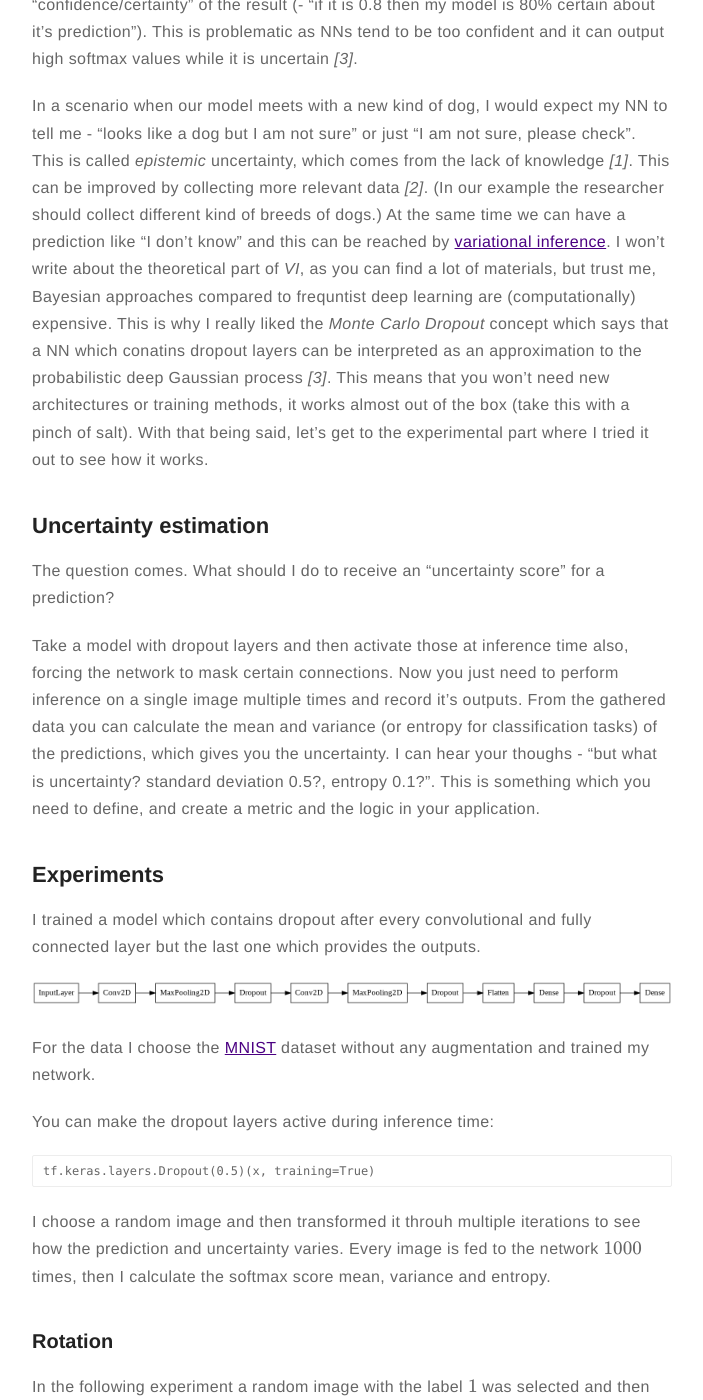
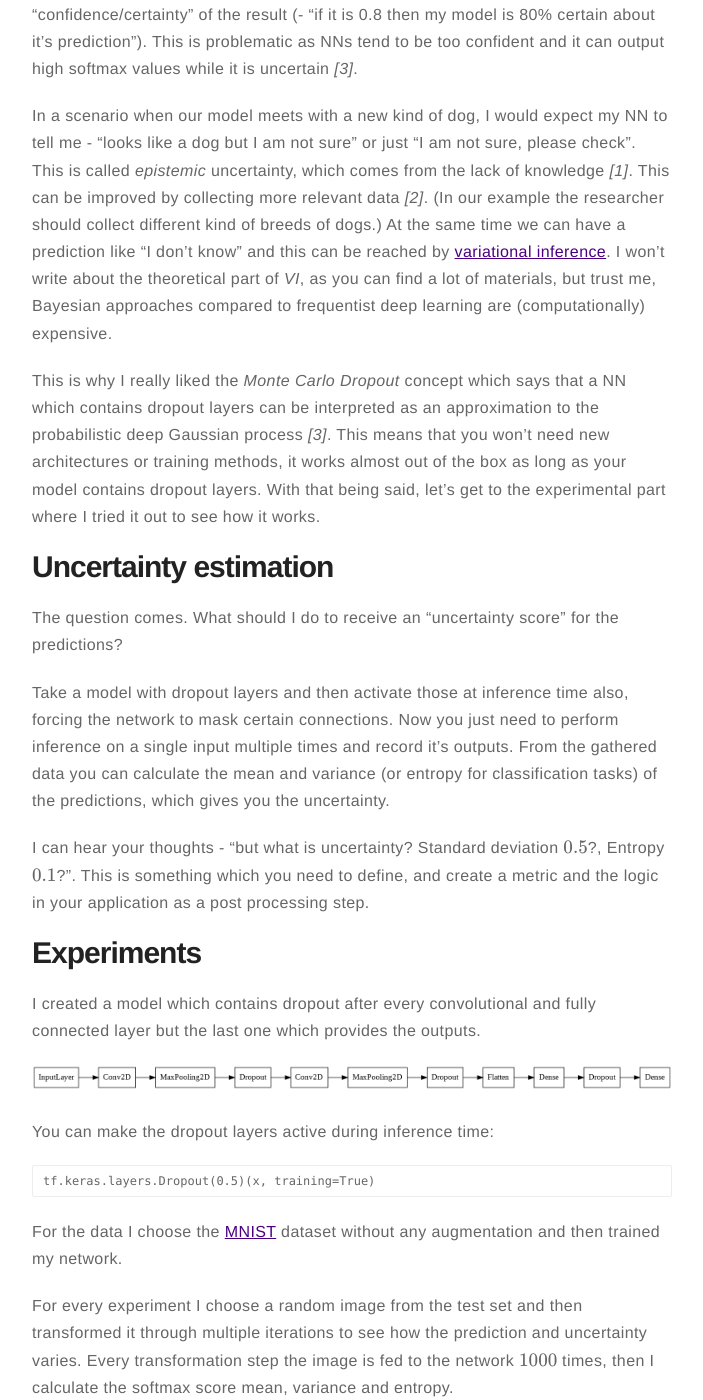
Before and after one commit to gaborvecsei/gaborvecsei.github.io, a Jekyll site: the page built from _posts/2020-02-24-Monte-Carlo-Dropout.md, in a window 1280 px wide and 1400 px high, scrolled down 632 px. Shown: the whole window, without its empty margins (288-991 px from the left). Built offline with Jekyll 4.4.1, drawn with Linux system fonts in a browser that asks for light colours; formulas are drawn with MathJax 3; comment, search, counter and statistics services are not loaded; some of the changed text lies outside the part shown.

Commit message:
MC Dropout post updated

````diff
--- a/_posts/2020-02-24-Monte-Carlo-Dropout.md
+++ b/_posts/2020-02-24-Monte-Carlo-Dropout.md
@@ -10,33 +10,35 @@
 image: ../assets/posts/nonexistent.png
 headerImage: false
 projects: false
-description: "Playing with Monte-Carlo dropout for uncertainty estimation"
+description: "Experiments with Monte-Carlo dropout for uncertainty estimation"
 category: blog
 author: gaborvecsei
 externalLink: false
 ---
 
-## Introduction
+# Introduction
 
-Imagine you created a deep learning model which can classify cats and dogs. You collected various cat images but you could only find sausage dogs for the other class. Your NN is trained and evaluated (reaching pretty nice management compatible KPIs), **production ready** we could say. But after the deployment the NN meets with the first non-sausage dog image, a labrador. What should the model do, what is the proper output? Just think about this for a few seconds.
+Imagine you created a deep learning model which can classify cats and dogs. You collected various cat images but you could only find sausage dogs for the other class. Your NN is trained and evaluated (reaching pretty nice management compatible KPIs), **production ready** we could say. But after the deployment the NN meets with the first non-sausage dog image, a Labrador. What should the model do, what is the proper output? Just think about this for a few seconds.
 
 When you train a classifier the prediction produced by the model is just a label and most probably a softmax score. Some of the people use this softmax score as the "confidence/certainty" of the result (- "if it is 0.8 then my model is 80% certain about it's prediction"). This is problematic as NNs tend to be too confident and it can output high softmax values while it is uncertain *[3]*.
 
-In a scenario when our model meets with a new kind of dog, I would expect my NN to tell me - "looks like a dog but I am not sure" or just "I am not sure, please check". This is called *epistemic* uncertainty, which comes from the lack of knowledge *[1]*. This can be improved by collecting more relevant data *[2]*. (In our example the researcher should collect different kind of breeds of dogs.) At the same time we can have a prediction like "I don't know" and this can be reached by [variational inference](https://en.wikipedia.org/wiki/Variational_Bayesian_methods). I won't write about the theoretical part of *VI*, as you can find a lot of materials, but trust me, Bayesian approaches compared to frequntist deep learning are (computationally) expensive. This is why I really liked the *Monte Carlo Dropout* concept which says that a NN which conatins dropout layers can be interpreted as an approximation to the probabilistic deep Gaussian process *[3]*. This means that you won't need new architectures or training methods, it works almost out of the box (take this with a pinch of salt). With that being said, let's get to the experimental part where I tried it out to see how it works.
+In a scenario when our model meets with a new kind of dog, I would expect my NN to tell me - "looks like a dog but I am not sure" or just "I am not sure, please check". This is called *epistemic* uncertainty, which comes from the lack of knowledge *[1]*. This can be improved by collecting more relevant data *[2]*. (In our example the researcher should collect different kind of breeds of dogs.) At the same time we can have a prediction like "I don't know" and this can be reached by [variational inference](https://en.wikipedia.org/wiki/Variational_Bayesian_methods). I won't write about the theoretical part of *VI*, as you can find a lot of materials, but trust me, Bayesian approaches compared to frequentist deep learning are (computationally) expensive.
 
-## Uncertainty estimation
+This is why I really liked the *Monte Carlo Dropout* concept which says that a NN which contains dropout layers can be interpreted as an approximation to the probabilistic deep Gaussian process *[3]*. This means that you won't need new architectures or training methods, it works almost out of the box as long as your model contains dropout layers. With that being said, let's get to the experimental part where I tried it out to see how it works.
 
-The question comes. What should I do to receive an "uncertainty score" for a prediction?
+# Uncertainty estimation
 
-Take a model with dropout layers and then activate those at inference time also, forcing the network to mask certain connections. Now you just need to perform inference on a single image multiple times and record it's outputs. From the gathered data you can calculate the mean and variance (or entropy for classification tasks) of the predictions, which gives you the uncertainty. I can hear your thoughs - "but what is uncertainty? standard deviation 0.5?, entropy 0.1?". This is something which you need to define, and create a metric and the logic in your application.
+The question comes. What should I do to receive an "uncertainty score" for the predictions?
 
-## Experiments
+Take a model with dropout layers and then activate those at inference time also, forcing the network to mask certain connections. Now you just need to perform inference on a single input multiple times and record it's outputs. From the gathered data you can calculate the mean and variance (or entropy for classification tasks) of the predictions, which gives you the uncertainty.
 
-I trained a model which contains dropout after every convolutional and fully connected layer but the last one which provides the outputs.
+I can hear your thoughts - "but what is uncertainty? Standard deviation $0.5$?, Entropy $0.1$?". This is something which you need to define, and create a metric and the logic in your application as a post processing step.
+
+# Experiments
+
+I created a model which contains dropout after every convolutional and fully connected layer but the last one which provides the outputs.
 
 <img src="https://gaborvecsei.github.io/assets/images/blog/mc_dropout/model.png" alt="Model">
-
-For the data I choose the [MNIST](http://yann.lecun.com/exdb/mnist/) dataset without any augmentation and trained my network.
 
 You can make the dropout layers active during inference time:
 
@@ -44,36 +46,43 @@
 tf.keras.layers.Dropout(0.5)(x, training=True)
 ```
 
-I choose a random image and then transformed it throuh multiple iterations to see how the prediction and uncertainty varies. Every image is fed to the network $1000$ times, then I calculate the softmax score mean, variance and entropy.
+For the data I choose the [MNIST](http://yann.lecun.com/exdb/mnist/) dataset without any augmentation and then trained my network.
 
-### Rotation
+For every experiment I choose a random image from the test set and then transformed it through multiple iterations to see how the prediction and uncertainty varies. Every transformation step the image is fed to the network $1000$ times, then I calculate the softmax score mean, variance and entropy.
 
-In the following experiment a random image with the label $1$ was selected and then rotated with $10$ degrees at each step.
+## Rotation
+
+In the following experiment an image with the label $1$ was selected and then rotated with $10$ degrees at each step. On the plot below you can see how the metrics vary for the different images. When the image is rotated $90$ degrees, the network outputs a different label than the original, but the variance is high. This can be a trigger that the model is just guessing and actually does not know the answer.
+
+The same experiment with an "MC Dropout free" model, would produce only the top softmax value plot. This is problematic as with a carelessly selected softmax threshold (let's say with $0.5$) we can introduce false detections when it would be much better to say "I don't know". (The plot below illustrates this at steps 10, 11, 12, 13, 28, 29, 30).
 
 <img src="https://gaborvecsei.github.io/assets/images/blog/mc_dropout/rotation/combined.png" alt="Rotation experiment">
 
-The same experiment with a "MC Dropout free" model, would produce only the top softmax value plot. This is problematic as with a carelessly selected softmax threshold (let's say with $0.5$) we can introduce false detections when it would be much better to say "I don't know". (The plot above illustrates this at steps 10, 11, 12, 13, 28, 29, 30).
-
-With the knowledge of the other metrics we can see our model is uncertain because it has high variance at those regions.
+On the following animation you can see the histogram of the collected softmax outputs (from $1000$ inferences) for the different classes. Red marks the true label, and the highlighted histogram is for the class which is the prediction (`np.argmax(np.mean(softmax_outputs, axis=0))`) of the model at that step.
 
 <img src="https://gaborvecsei.github.io/assets/images/blog/mc_dropout/rotation/rotation.gif" alt="Rotation experiment gif">
 
-### Blending
+## Blending
 
-2 random images are selected and we start to blend them. I would expect that as more and more becomes visible from the second image the more uncertain my model will be. Fortunately this is exactly what happened.
+2 images are selected and we start to blend them: $combined_n = image1 + \alpha_n image2$ where $\alpha \in [0,1]$ and $n = 0...N$. In our case the label $4$ is the "dominant" number and the $1$ fades in, which is rather interesting as the location of the 1 is almost at the stem of the $4$. I think because of this phenomenon our model correctly predicts the label all along (the softmax values, drops from $~0.95$ to only $~0.7$), but with an increasing uncertainty.
+
+As a human around step 15 I would not be confident to label the image as a $4$.
 
 <img src="https://gaborvecsei.github.io/assets/images/blog/mc_dropout/blending/combined.png" alt="Blending experiment">
 
-Our model always predicted the correct label for the image, but the entropy and variance increased over the steps. Around step 15 as a human I would not be confident what is the correct label and this is exactly what we achieved with the MC Dropout.
+Also on the animation we can see how the bins for the $4$ start to fill up as the $\alpha$ value increases and the $image2$ becomes more dominant.
 
 <img src="https://gaborvecsei.github.io/assets/images/blog/mc_dropout/blending/blending.gif" alt="Blending experiment gif">
 
-## Conclusion
+# Conclusion
 
-The drawback is that you need to make multiple inference steps with the NN to calculate meaningful variance. We also should not forget that our model is still dependent on the dropout and activation hyperparameters which can modify the received variance.
-Overall this is an interesting and lightweight approach to model prediction uncertainty, which I will use in future projects for better filtering options.
+In this post you could see why it is important to know more than the softmax score for classification or just a prediction for regression tasks. With a prediction mean and variance you can tell much more about your model's behavior.
 
-## References
+The drawback of the method is that you need to make multiple inference steps with the model to calculate meaningful variance. We also should not forget that our NN is still dependent on the dropout and activation hyper-parameters which can modify the calculated uncertainty.
+
+Overall this is an interesting and lightweight approach to estimate prediction uncertainty, which I will use in future projects for better filtering options.
+
+# References
 
 *[1]* - [Aleatory or epistemic? does it matter?, *2009*](https://www.researchgate.net/publication/222422822_Aleatory_or_Epistemic_Does_It_Matter)
 
````
Also changed, not shown: other parts of _posts/2020-02-24-Monte-Carlo-Dropout.md (+1 -1 lines).
